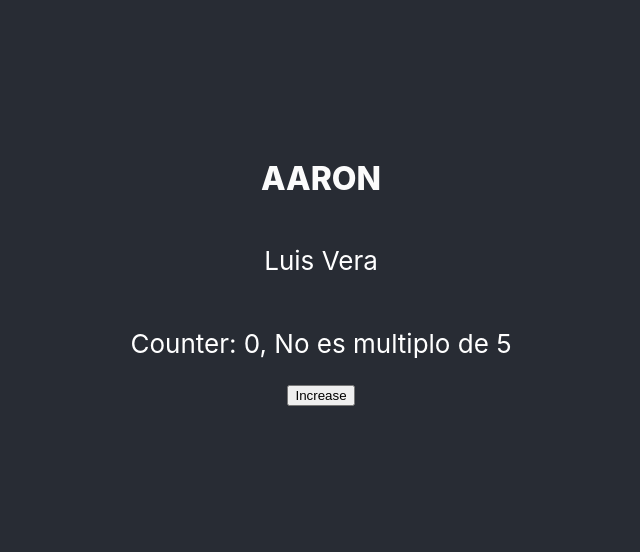
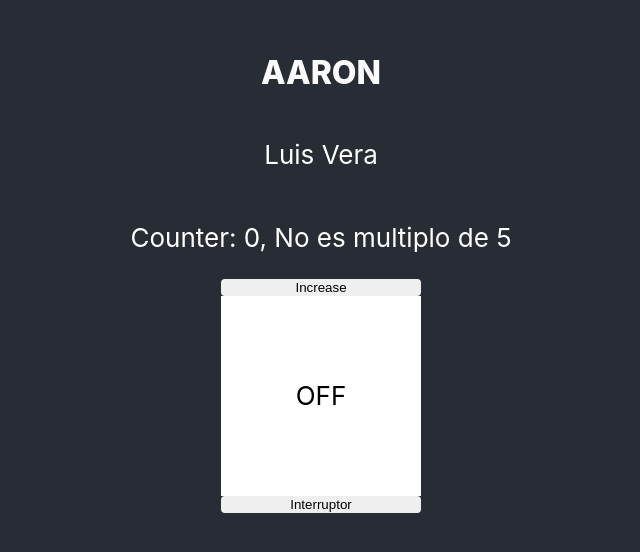
Before and after one commit to DavidMoranchel/18g, a React (Create React App) app: page / in a window 1280 px wide. Shown: the part 128-680 px from the top of the page, without its empty margins (319-959 px from the left). Built offline with nearby package versions, Linux system fonts and the light colour scheme.

Commit message:
actividad: switch

```diff
--- a/src/App.css
+++ b/src/App.css
@@ -43,3 +43,30 @@
 .inactive {
   color: white;
 }
+
+.square {
+  display: flex;
+  justify-content: center;
+  align-items: center;
+  height: 200px;
+  width: 200px;
+}
+
+.square-on {
+  background-color: #61dafb;
+}
+
+.square-off {
+  background-color: white;
+  color: black;
+}
+
+button {
+  width: 200px;
+  border: none;
+  border-radius: 4px;
+}
+button:hover {
+  width: 200px;
+  border: blue 1px;
+}
--- a/src/App.js
+++ b/src/App.js
@@ -8,6 +8,7 @@
 
 function App() {
   const [count, setCount] = useState(0);
+  const [isOn, setIsOn] = useState(false);
 
   const handleClick = (increase) => {
     let newCount = count;
@@ -22,6 +23,9 @@
   const isMultiple = count % 5 === 0 && count !== 0 ? true : false;
   const countType = isMultiple ? "Es multiplo de 5" : "No es multiplo de 5";
   const countClass = isMultiple ? "active" : "inactivo";
+
+  const squareClass = isOn ? "square-on" : "square-off";
+  const squareText = isOn ? "ON" : "OFF";
   return (
     <div className="App">
       <header className="App-header">
@@ -31,6 +35,15 @@
           Counter: {count}, {countType}
         </p>
         <button onClick={() => handleClick(true)}>Increase</button>
+
+        <div className={`square ${squareClass}`}>{squareText}</div>
+        <div
+          style={{
+            display: "flex",
+          }}
+        >
+          <button onClick={() => setIsOn(!isOn)}>Interruptor</button>
+        </div>
       </header>
     </div>
   );
```
